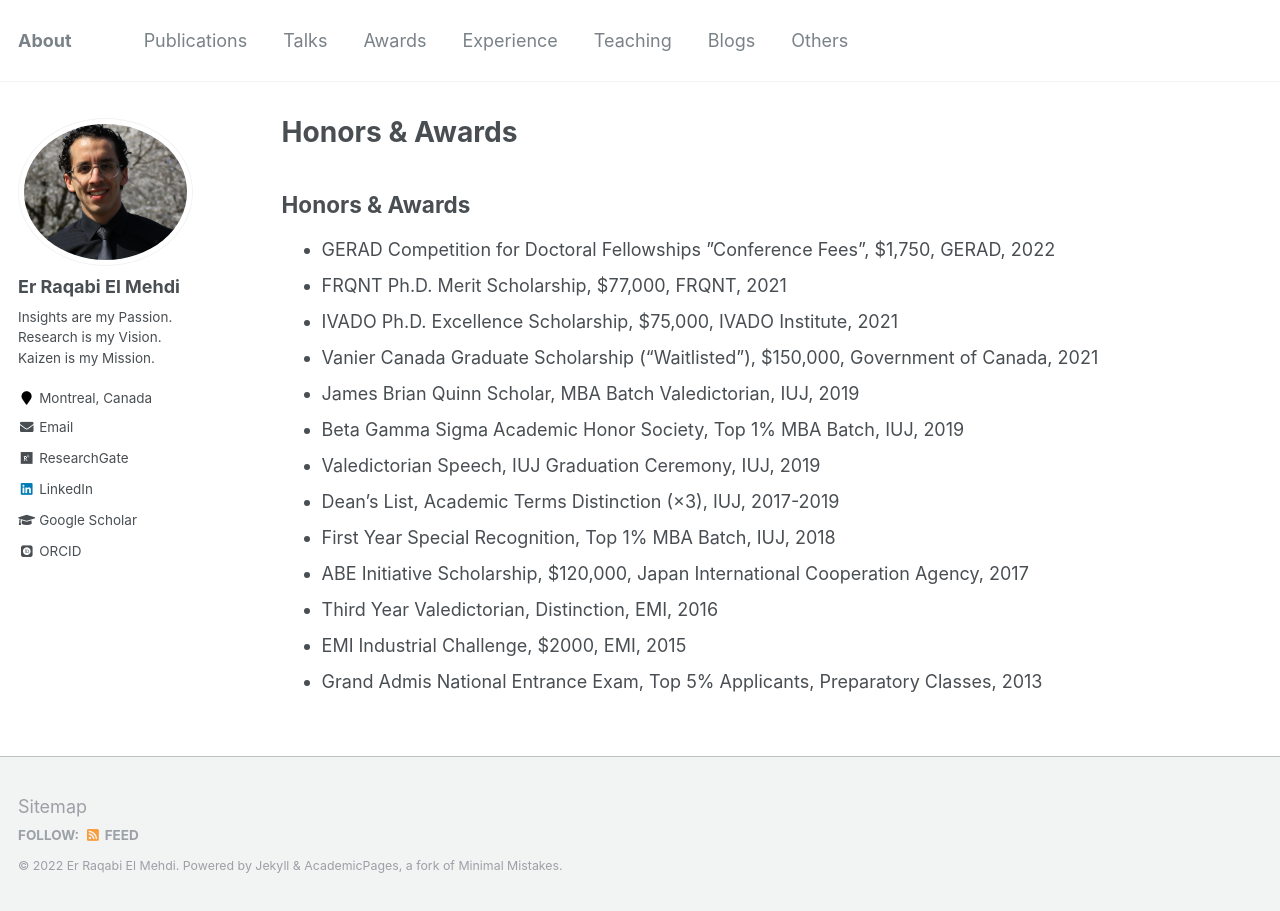
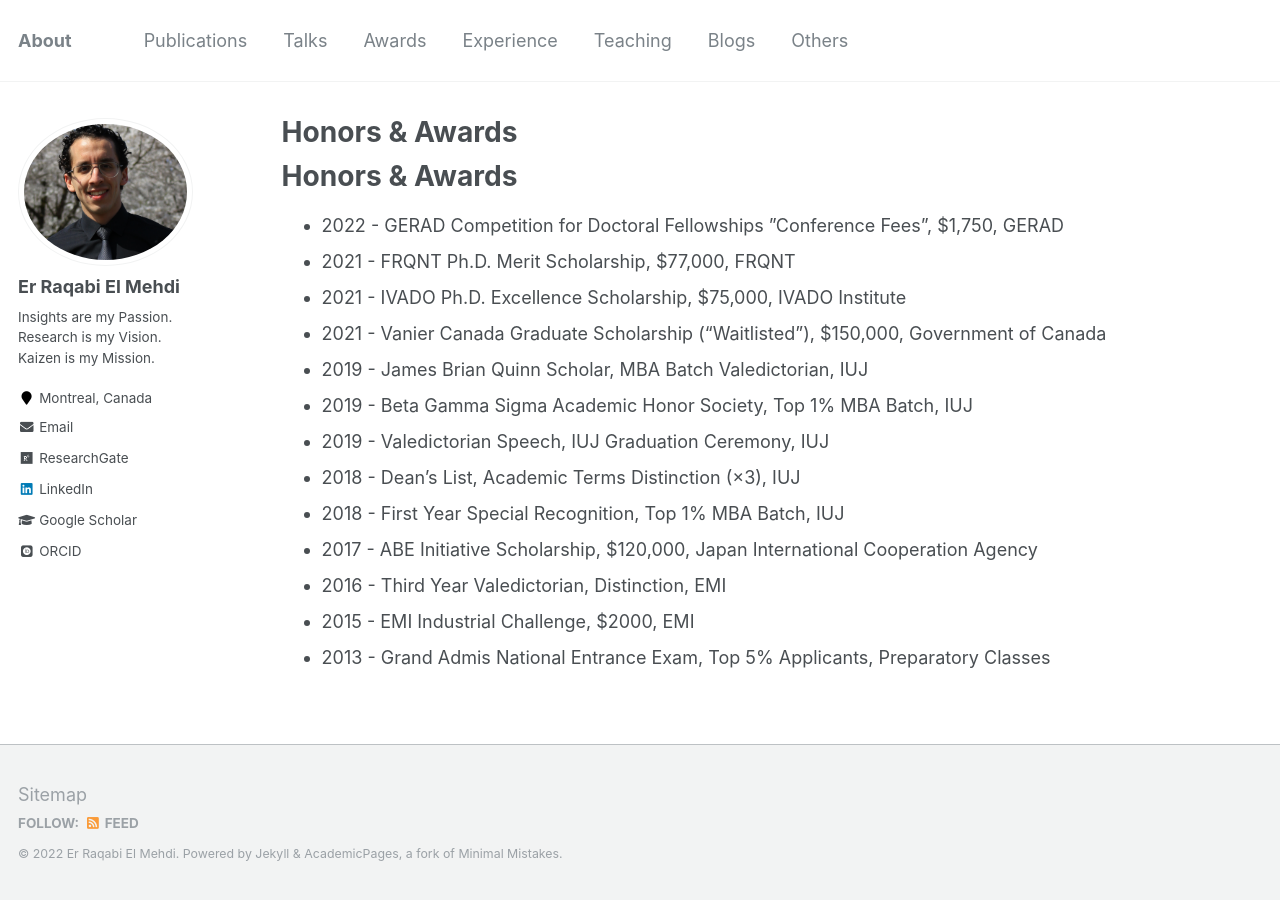
Before and after one commit to RqbMedi/rqbmedi.github.io, a Jekyll site: the page built from _pages/awards.md, in a window 1280 px wide. Built offline with Jekyll 4.4.1, drawn with Linux system fonts in a browser that asks for light colours; some web fonts are replaced; our own code applies the rules of GitHub Pages for plain Markdown files.

Commit message:
Update awards.md

```diff
--- a/_pages/awards.md
+++ b/_pages/awards.md
@@ -8,18 +8,18 @@ redirect_from:
 ---
 
 Honors & Awards
-------
+======
 
-- GERAD Competition for Doctoral Fellowships ”Conference Fees”, $1,750, GERAD, 2022
-- FRQNT Ph.D. Merit Scholarship, $77,000, FRQNT, 2021
-- IVADO Ph.D. Excellence Scholarship, $75,000, IVADO Institute, 2021
-- Vanier Canada Graduate Scholarship (“Waitlisted”), $150,000, Government of Canada, 2021
-- James Brian Quinn Scholar, MBA Batch Valedictorian, IUJ, 2019
-- Beta Gamma Sigma Academic Honor Society, Top 1% MBA Batch, IUJ, 2019
-- Valedictorian Speech, IUJ Graduation Ceremony, IUJ, 2019
-- Dean’s List, Academic Terms Distinction (×3), IUJ, 2017-2019
-- First Year Special Recognition, Top 1% MBA Batch, IUJ, 2018
-- ABE Initiative Scholarship, $120,000, Japan International Cooperation Agency, 2017
-- Third Year Valedictorian, Distinction, EMI, 2016
-- EMI Industrial Challenge, $2000, EMI, 2015
-- Grand Admis National Entrance Exam, Top 5% Applicants, Preparatory Classes, 2013
+- 2022 - GERAD Competition for Doctoral Fellowships ”Conference Fees”, $1,750, GERAD
+- 2021 - FRQNT Ph.D. Merit Scholarship, $77,000, FRQNT
+- 2021 - IVADO Ph.D. Excellence Scholarship, $75,000, IVADO Institute
+- 2021 - Vanier Canada Graduate Scholarship (“Waitlisted”), $150,000, Government of Canada
+- 2019 - James Brian Quinn Scholar, MBA Batch Valedictorian, IUJ
+- 2019 - Beta Gamma Sigma Academic Honor Society, Top 1% MBA Batch, IUJ
+- 2019 - Valedictorian Speech, IUJ Graduation Ceremony, IUJ
+- 2018 - Dean’s List, Academic Terms Distinction (×3), IUJ
+- 2018 - First Year Special Recognition, Top 1% MBA Batch, IUJ
+- 2017 - ABE Initiative Scholarship, $120,000, Japan International Cooperation Agency
+- 2016 - Third Year Valedictorian, Distinction, EMI
+- 2015 - EMI Industrial Challenge, $2000, EMI
+- 2013 - Grand Admis National Entrance Exam, Top 5% Applicants, Preparatory Classes
```
